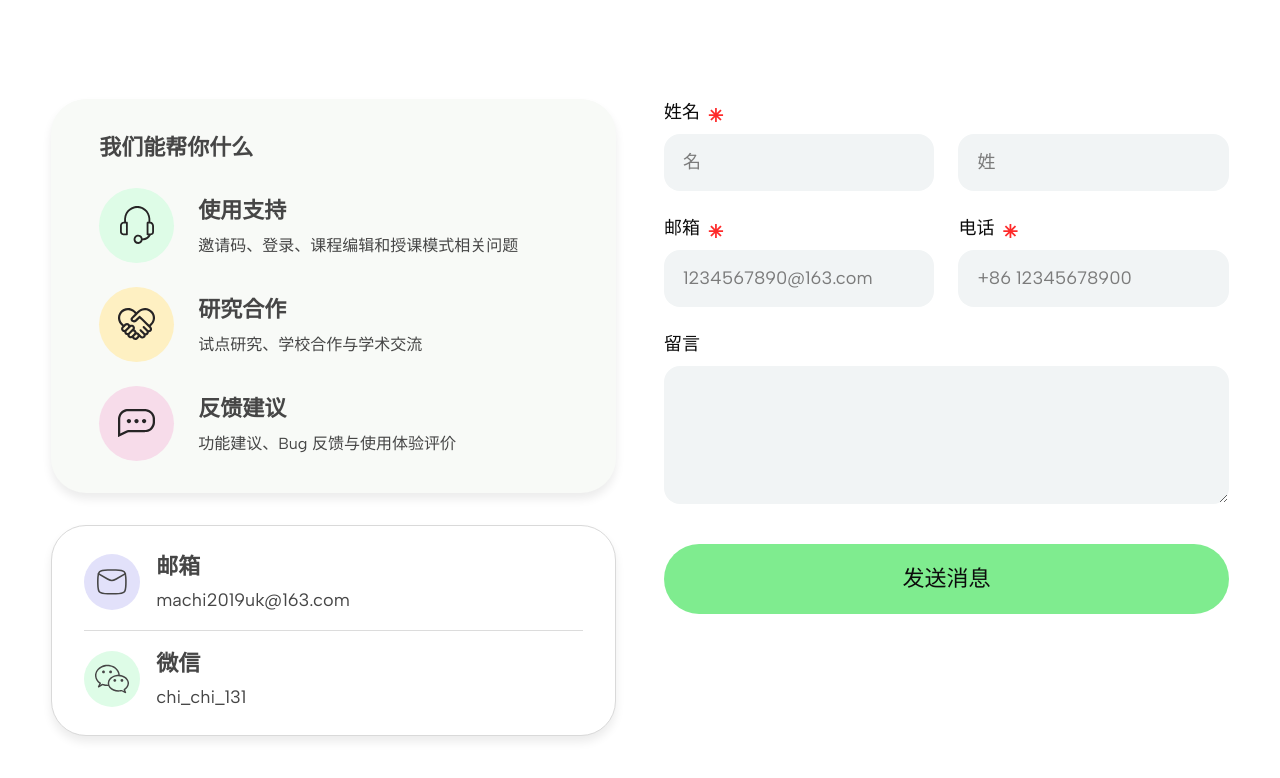
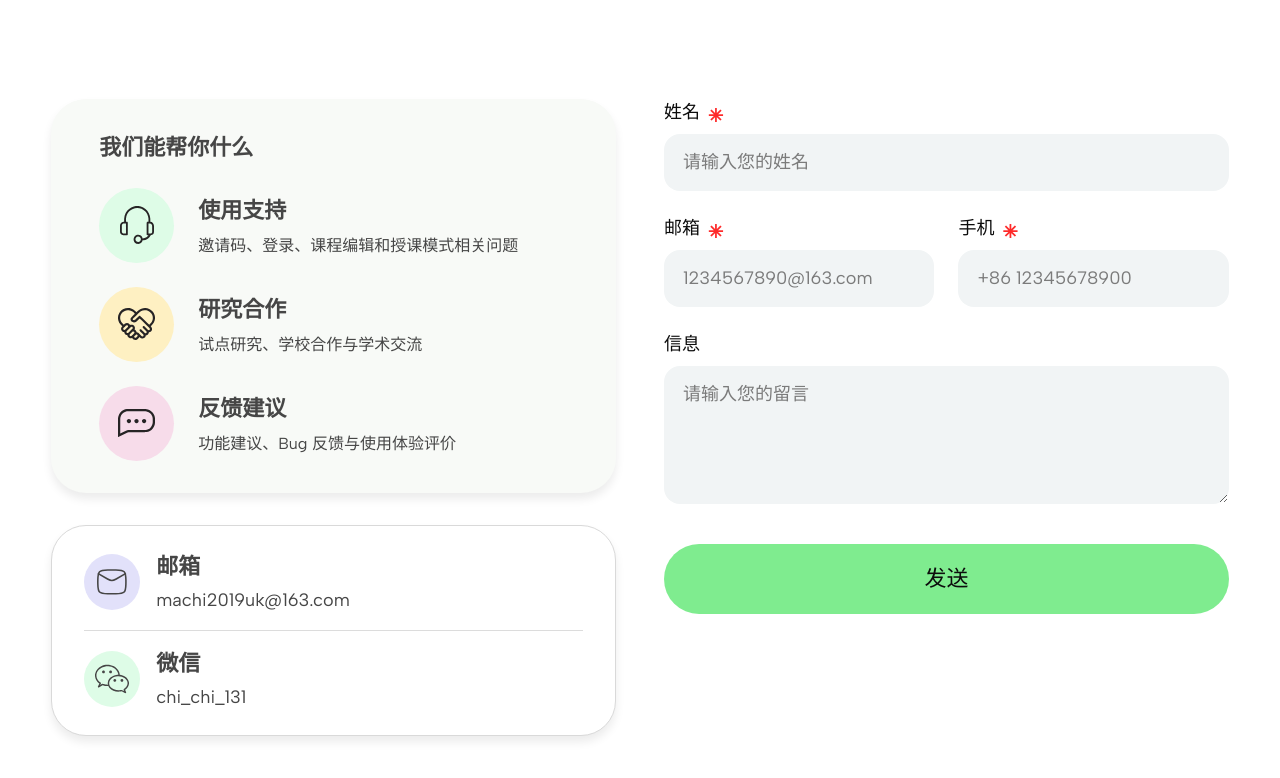
Before and after one commit to ShadowsKuming/art_edu, a Vue app in the folder frontend/: page / in a window 1280 px wide. Shown: the part 1801-2579 px from the top of the page. Built offline with nearby package versions, Linux system fonts and the light colour scheme; a web font is replaced by a local one.

Commit message:
5.28update1

```diff
--- a/frontend/src/components/home/ContactForm.vue
+++ b/frontend/src/components/home/ContactForm.vue
@@ -5,8 +5,7 @@ import { useI18n } from 'vue-i18n'
 const { t } = useI18n()
 
 const form = reactive({
-  firstName: '',
-  lastName: '',
+  name: '',
   email: '',
   phone: '',
   message: '',
@@ -21,44 +20,44 @@ function onSubmit() {
 </script>
 
 <template>
+  <!--
+    2026-05 — Contact form rewrite.
+    The previous markup wrapped each row of inputs in a `<fieldset>` and
+    applied `display: grid` / `display: flex` to the fieldset itself.
+    In Chrome ≤ ~123 and Safari, `<fieldset>` does NOT honour grid/flex
+    layout on the element itself (it forces `display: block` on the
+    anonymous fieldset content box), which on this page caused the
+    inputs to collapse to zero height and effectively disappear from the
+    contact section.
+
+    Switched to plain `<div>` containers — semantics are still good
+    (real `<form>` + `<label>` per field) and the inputs now render
+    reliably across browsers.
+
+    Also simplified to a single "Name" field (down from First / Last)
+    so the form mirrors the Figma spec (姓名 / 邮箱 / 手机 / 信息 / 发送).
+  -->
   <form class="contact-form" novalidate @submit.prevent="onSubmit">
-    <!-- Name (first / last) -->
-    <fieldset class="contact-form__fieldset contact-form__fieldset--row">
-      <legend class="sr-only">{{ t('home.contact.form.nameLabel') }}</legend>
-
+    <!-- Name -->
     <div class="contact-form__field">
-        <label class="contact-form__label" for="cf-first-name">
+      <label class="contact-form__label" for="cf-name">
         {{ t('home.contact.form.nameLabel') }}
         <span class="contact-form__required" aria-hidden="true">⁕</span>
         <span class="sr-only">({{ t('home.contact.form.required') }})</span>
       </label>
       <input
-          id="cf-first-name"
-          v-model="form.firstName"
+        id="cf-name"
+        v-model="form.name"
         type="text"
         class="contact-form__input"
-          :placeholder="t('home.contact.form.firstNamePlaceholder')"
+        :placeholder="t('home.contact.form.namePlaceholder')"
+        autocomplete="name"
         required
       />
     </div>
 
-      <div class="contact-form__field">
-        <label class="contact-form__label sr-only" for="cf-last-name">
-          {{ t('home.contact.form.lastNamePlaceholder') }}
-        </label>
-        <input
-          id="cf-last-name"
-          v-model="form.lastName"
-          type="text"
-          class="contact-form__input"
-          :placeholder="t('home.contact.form.lastNamePlaceholder')"
-          required
-        />
-      </div>
-    </fieldset>
-
     <!-- Email + Phone -->
-    <fieldset class="contact-form__fieldset contact-form__fieldset--row">
+    <div class="contact-form__row">
       <div class="contact-form__field">
         <label class="contact-form__label" for="cf-email">
           {{ t('home.contact.form.emailLabel') }}
@@ -70,6 +69,7 @@ function onSubmit() {
           type="email"
           class="contact-form__input"
           :placeholder="t('home.contact.form.emailPlaceholder')"
+          autocomplete="email"
           required
         />
       </div>
@@ -85,13 +85,13 @@ function onSubmit() {
           type="tel"
           class="contact-form__input"
           :placeholder="t('home.contact.form.phonePlaceholder')"
+          autocomplete="tel"
           required
         />
       </div>
-    </fieldset>
+    </div>
 
     <!-- Message -->
-    <fieldset class="contact-form__fieldset">
     <div class="contact-form__field">
       <label class="contact-form__label" for="cf-message">
         {{ t('home.contact.form.messageLabel') }}
@@ -100,10 +100,10 @@ function onSubmit() {
         id="cf-message"
         v-model="form.message"
         class="contact-form__input contact-form__textarea"
+        :placeholder="t('home.contact.form.messagePlaceholder')"
         rows="4"
       />
     </div>
-    </fieldset>
 
     <button type="submit" class="contact-form__submit">
       {{ t('home.contact.form.send') }}
@@ -117,25 +117,13 @@ function onSubmit() {
   flex-direction: column;
   gap: var(--space-5);
   width: 100%;
+  min-width: 0;
 }
 
-.contact-form__fieldset {
-  border: 0;
-  margin: 0;
-  padding: 0;
-  display: flex;
-  flex-direction: column;
-  gap: var(--space-3);
-}
-
-.contact-form__fieldset--row {
+.contact-form__row {
   display: grid;
   grid-template-columns: 1fr 1fr;
   gap: var(--space-5);
-  /* The first column has a visible label, the second uses an `sr-only`
-     label — without this rule the second input would float to the top
-     of its track. Aligning the grid items to the bottom forces both
-     `<input>` elements onto the same baseline. */
   align-items: end;
 }
 
@@ -174,6 +162,7 @@ function onSubmit() {
   color: var(--color-text);
   outline: none;
   transition: border-color 0.15s ease, background 0.15s ease;
+  box-sizing: border-box;
 }
 
 .contact-form__input::placeholder {
@@ -187,7 +176,7 @@ function onSubmit() {
 
 .contact-form__textarea {
   resize: vertical;
-  min-height: 90px;
+  min-height: 120px;
   line-height: 1.5;
   font-family: var(--font-body);
 }
@@ -200,6 +189,7 @@ function onSubmit() {
   font-weight: 500;
   font-size: 22px;
   height: 70px;
+  border: 0;
   border-radius: var(--radius-pill);
   cursor: pointer;
   margin-top: var(--space-4);
@@ -216,7 +206,7 @@ function onSubmit() {
 }
 
 @media (max-width: 720px) {
-  .contact-form__fieldset--row {
+  .contact-form__row {
     grid-template-columns: 1fr;
   }
 }
--- a/frontend/src/i18n/en.ts
+++ b/frontend/src/i18n/en.ts
@@ -87,6 +87,8 @@ export default {
       wechatValue: 'chi_chi_131',
       form: {
         nameLabel: 'Name',
+        namePlaceholder: 'Your full name',
+        // Legacy keys kept for backwards compatibility (no longer rendered).
         firstNamePlaceholder: 'First Name',
         lastNamePlaceholder: 'Last Name',
         emailLabel: 'Email',
@@ -96,8 +98,9 @@ export default {
         emailPlaceholder: '1234567890@163.com',
         phoneLabel: 'Phone',
         phonePlaceholder: '+86 12345678900',
-        messageLabel: 'Comment or Message',
-        send: 'Send Message',
+        messageLabel: 'Message',
+        messagePlaceholder: 'Write your message…',
+        send: 'Send',
         required: 'Required',
       },
     },
--- a/frontend/src/i18n/zh.ts
+++ b/frontend/src/i18n/zh.ts
@@ -85,16 +85,19 @@ export default {
       wechatValue: 'chi_chi_131',
       form: {
         nameLabel: '姓名',
+        namePlaceholder: '请输入您的姓名',
+        // 兼容旧 key（暂留以防其他组件引用）。
         firstNamePlaceholder: '名',
         lastNamePlaceholder: '姓',
         emailLabel: '邮箱',
         // 2026-05 — 占位提示更新为真实示例联系方式（脱敏后的）。原
         // 文本是 Figma 模板自带的英美格式占位，对国内老师不够直观。
         emailPlaceholder: '1234567890@163.com',
-        phoneLabel: '电话',
+        phoneLabel: '手机',
         phonePlaceholder: '+86 12345678900',
-        messageLabel: '留言',
-        send: '发送消息',
+        messageLabel: '信息',
+        messagePlaceholder: '请输入您的留言',
+        send: '发送',
         required: '必填',
       },
     },
```
Also changed, not shown: 1 other file (tests, documents, lock files or other folders). Lines whose indentation alone changed are shown as unchanged.
